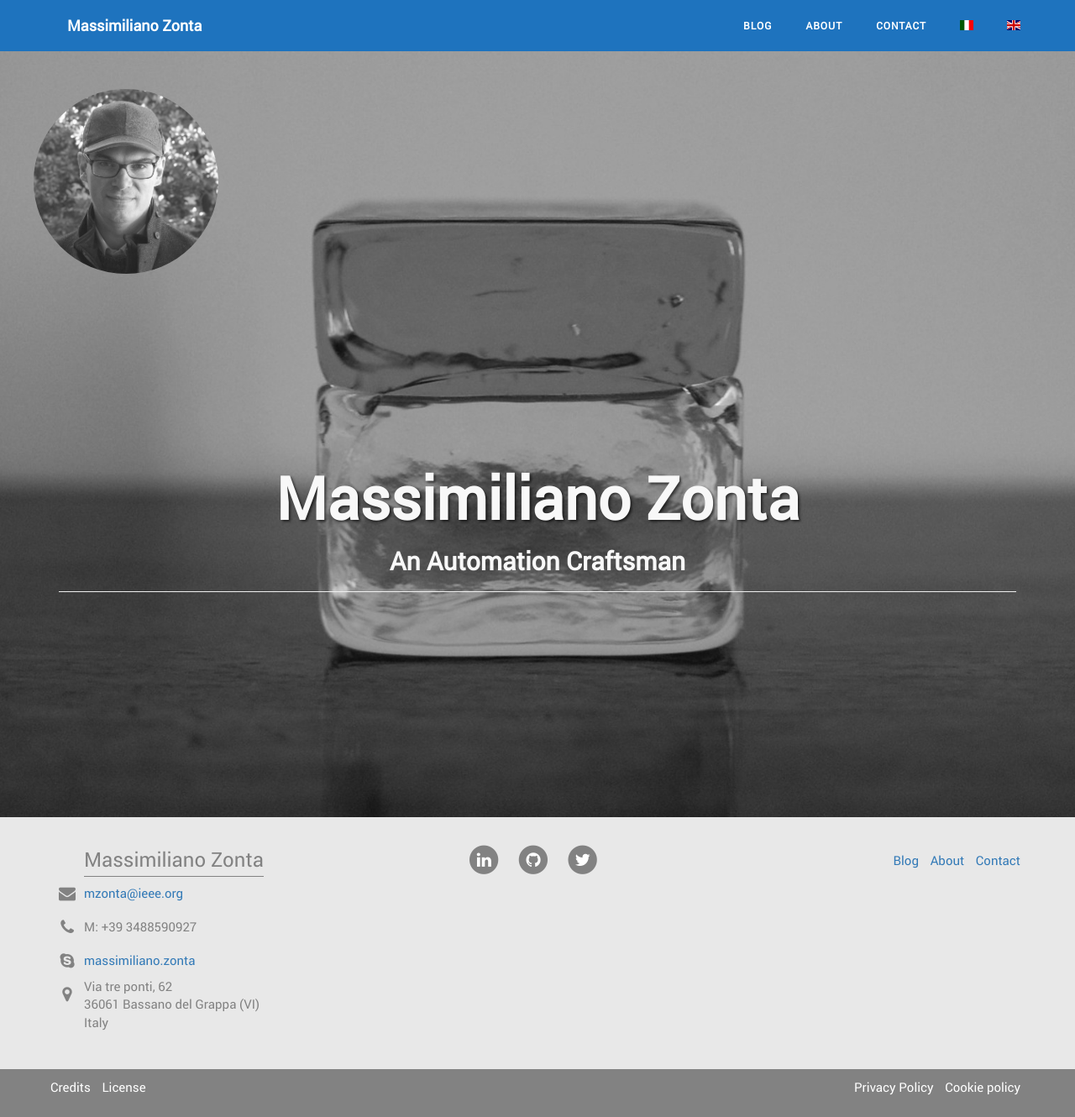
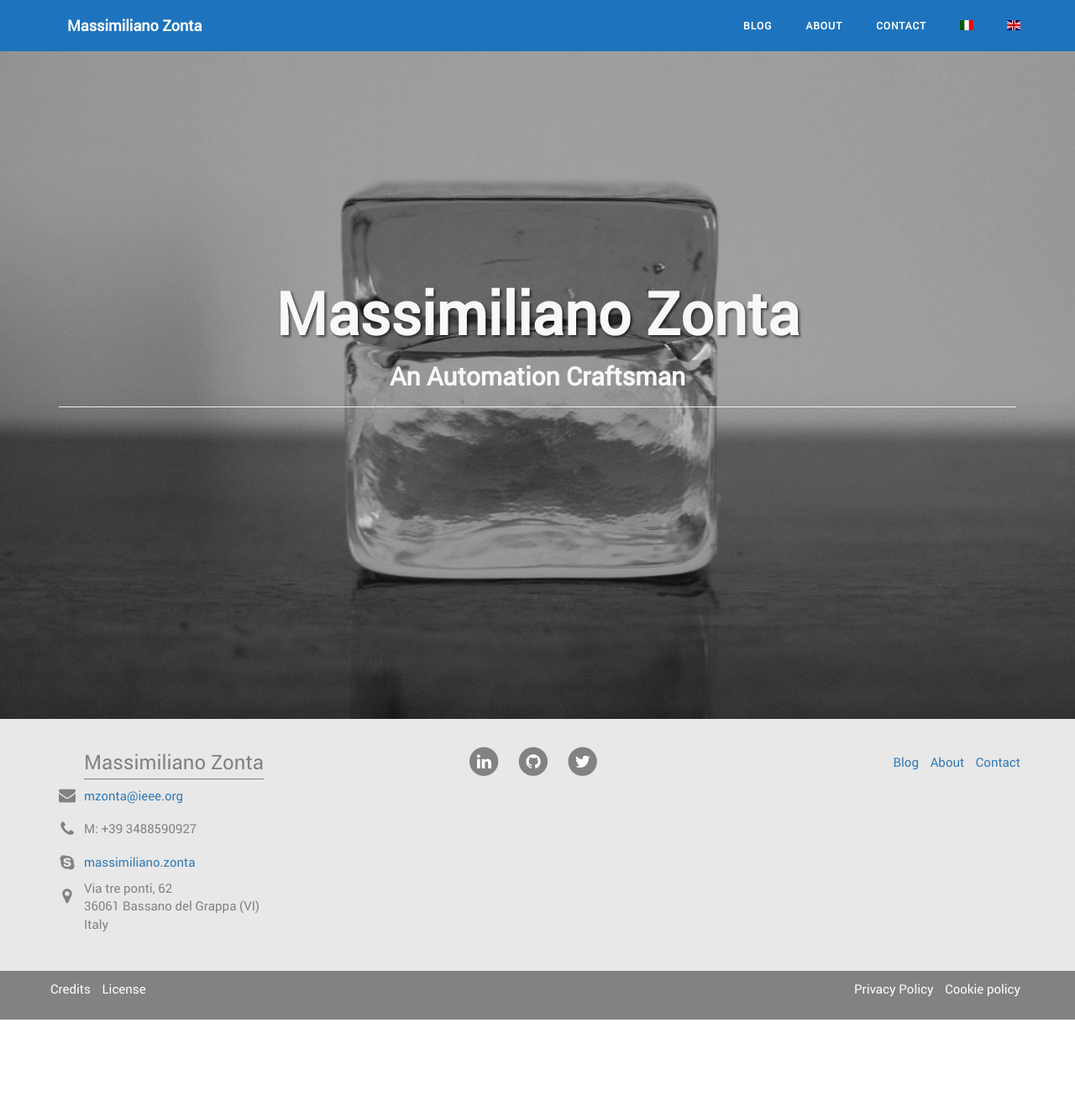
Before and after one commit to mzonta/mzonta.github.io, a Jekyll site: the page built from index.html, in a window 1280 px wide. Shown: the whole page at 84% size. Built offline with Jekyll 4.4.1, drawn with Linux system fonts in a browser that asks for light colours; after the commit the page ends 1214 px from its top, so only the background shows below that.

Commit message:
deploy-site-14

```diff
--- a/_layouts/landing-it.html
+++ b/_layouts/landing-it.html
@@ -9,10 +9,6 @@
 
     <!-- Header -->
   	<div class="intro-header" style="min-height: {{ site.page-min-height }}; background: url({{ site.landing_img }}) no-repeat center center; background-size: cover; padding-top: 50px; padding-bottom: 20px;">
-
-			<div class="my-avatar-intro">
-					<img class="my-photo-intro" src="/img/my-photo-square-gy.jpg">
-			</div>
 
   		<div class="container">
   			<div class="row">
--- a/_layouts/landing.html
+++ b/_layouts/landing.html
@@ -9,10 +9,6 @@
 
     <!-- Header -->
   	<div class="intro-header" style="min-height: {{ site.page-min-height }}; background: url({{ site.landing_img }}) no-repeat center center; background-size: cover; padding-top: 50px; padding-bottom: 20px;">
-
-			<div class="my-avatar-intro">
-			    <img class="my-photo-intro" src="/img/my-photo-square-gy.jpg">
-			</div>
 
   		<div class="container">
   			<div class="row">
--- a/_sass/site-style.scss
+++ b/_sass/site-style.scss
@@ -624,34 +624,6 @@ hr.style-eight:after {
   }
 }
 
-.my-avatar-intro {
-  max-width: 240px;
-  float: left;
-  position: relative;
-  left: 40px;
-  right: 0px;
-  padding-right: 20px;
-  padding-bottom: 0px;
-
-  img { width: 100%; }
-
-  @include media-query($on-laptop) {
-    float: center;
-    max-width: 220px;
-  }
-
-  @include media-query($on-palm) {
-    float: center;
-    max-width: 180px;
-  }
-
-  @include media-query(400px) {
-    float: center;
-    max-width: 180px;
-  }
-
-}
-
 .my-avatar-about {
   max-width: 240px;
   float: left;
@@ -686,11 +658,6 @@ hr.style-eight:after {
 .my-photo {
   max-width: 100%;
   @include border-radius(100px);
-}
-
-.my-photo-intro {
-  max-width: 100%;
-  @include border-radius(160px);
 }
 
 .my-photo-about {
```
